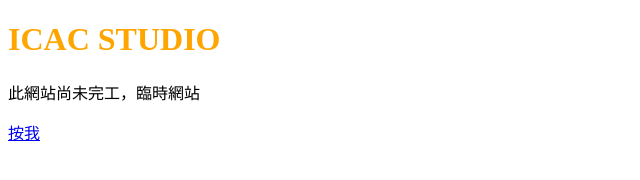
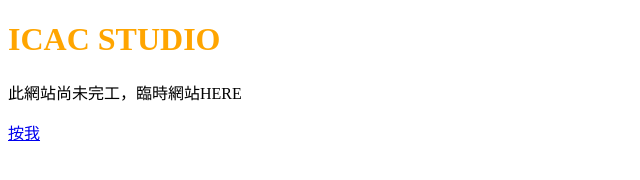
Before and after one commit to icacstudio/icacstudio.github.io, a plain HTML site: page index.htm in a window 1280 px wide. Shown: the full height of the page, 0-640 px from the left. Drawn offline with Linux system fonts and the light colour scheme.

Commit message:
Update index.htm

```diff
--- a/index.htm
+++ b/index.htm
@@ -4,7 +4,7 @@
 
 <h1 style="color:orange;">ICAC STUDIO</h1>
 
-<p>此網站尚未完工，臨時網站</p>
+<p>此網站尚未完工，臨時網站HERE</p>
 
 <a href="https://shrimpsytchannel.wixsite.com/website">按我</a>
 
```
